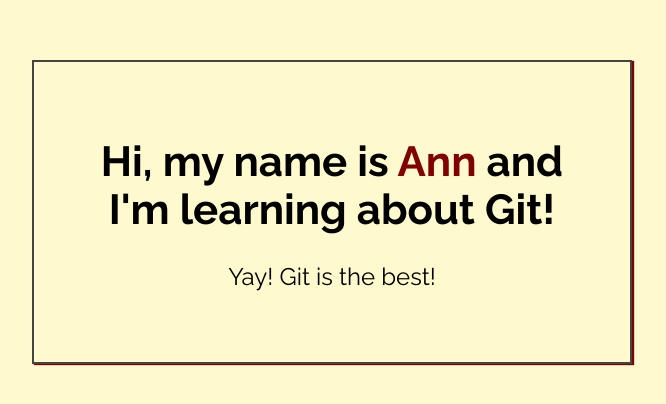
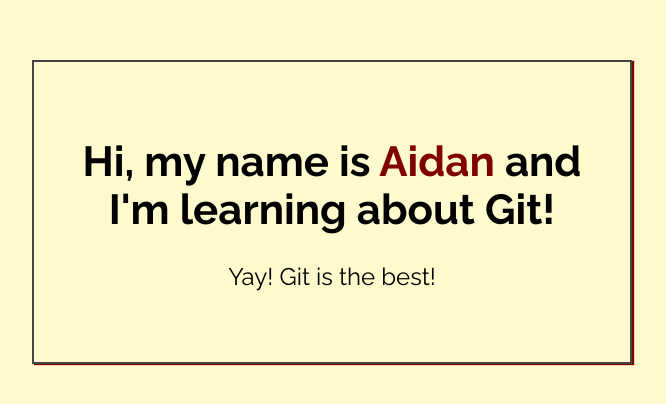
Before and after one commit to AidanD1/my-first-repo, a plain HTML site: page index.html in a window 1280 px wide. Shown: the part 188-592 px from the top of the page, without its empty margins (308-974 px from the left). Drawn offline with Linux system fonts and the light colour scheme.

Commit message:
Added name to index.html

```diff
--- a/index.html
+++ b/index.html
@@ -14,7 +14,7 @@
 <body>
 
     <div class="greeting">
-        <h1>Hi, my name is <span class="highlight">Ann</span> and I'm learning about Git! </h1>
+        <h1>Hi, my name is <span class="highlight">Aidan</span> and I'm learning about Git! </h1>
 
         <p>Yay! Git is the best!</p>
     </div>
```
